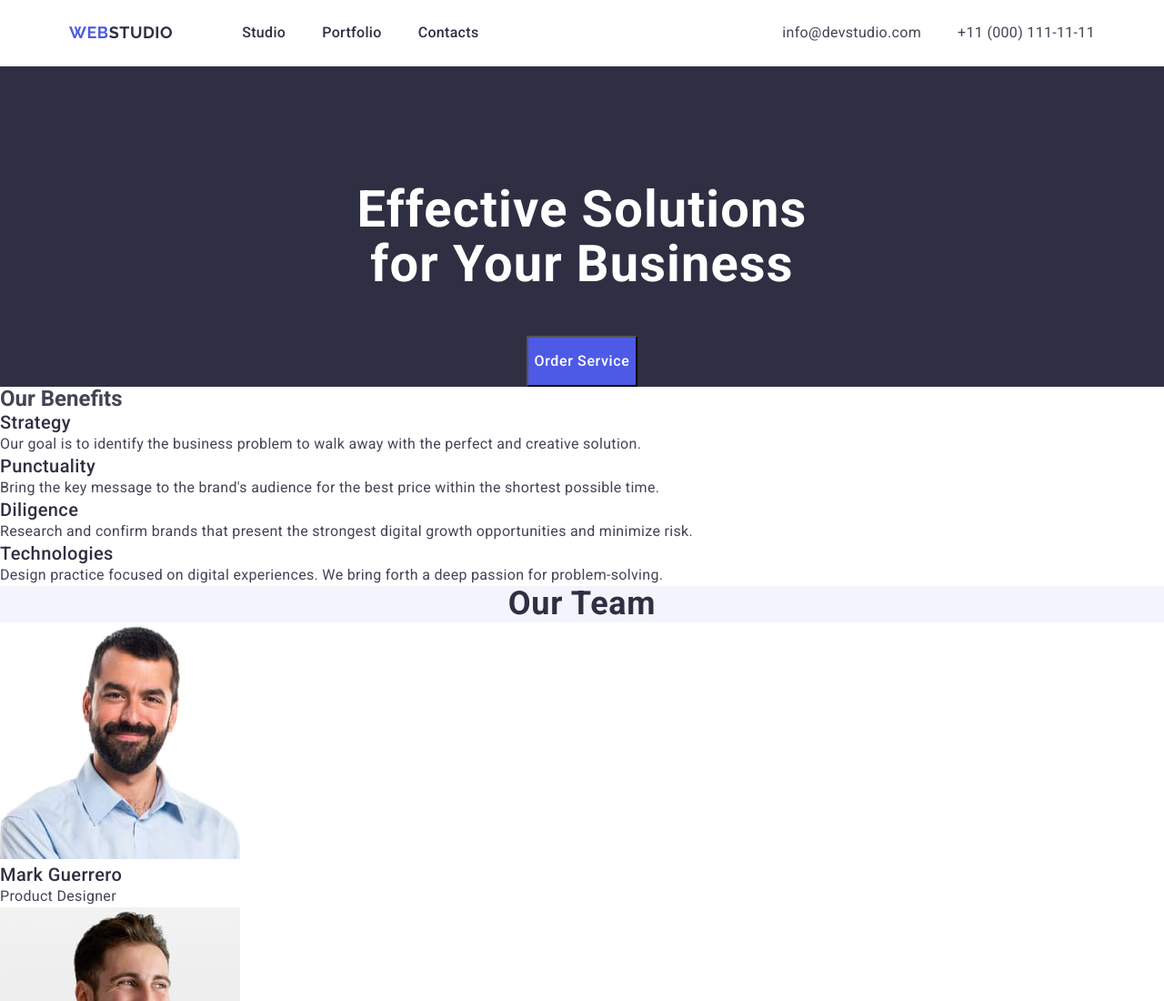
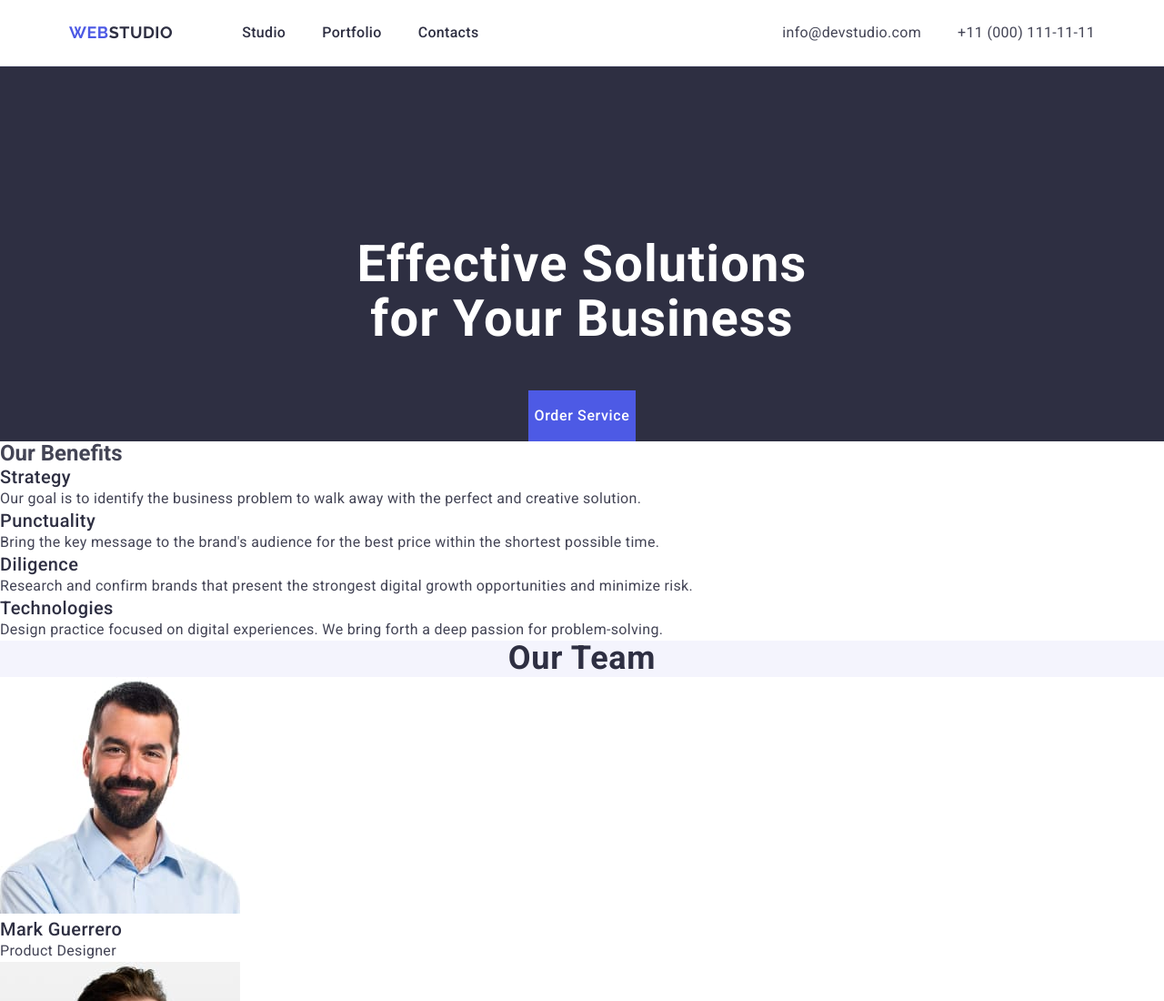
Before and after one commit to Yevhenii-Shevchenko/goit-markup-hw-03, a plain HTML site: page index.html in a window 1280 px wide. Shown: the top 1100 px of the page at 91% size. Drawn offline with nearby package versions, Linux system fonts and the light colour scheme.

Commit message:
fix Hero1509-1838

```diff
--- a/css/styles.css
+++ b/css/styles.css
@@ -135,7 +135,7 @@ button {
   text-align: center;
   color: #fff;
   max-width: 496px;
-  padding-top: 128px;
+  padding-top: 188px;
   padding-bottom: 48px;
   margin-left: auto;
   margin-right: auto;
@@ -150,7 +150,9 @@ button {
   color: #fff;
   background-color: #4d5ae5;
   height: 56px;
+  border: none;
   border: radius 4px;
+
   margin-left: auto;
   margin-right: auto;
   display: block;
```
